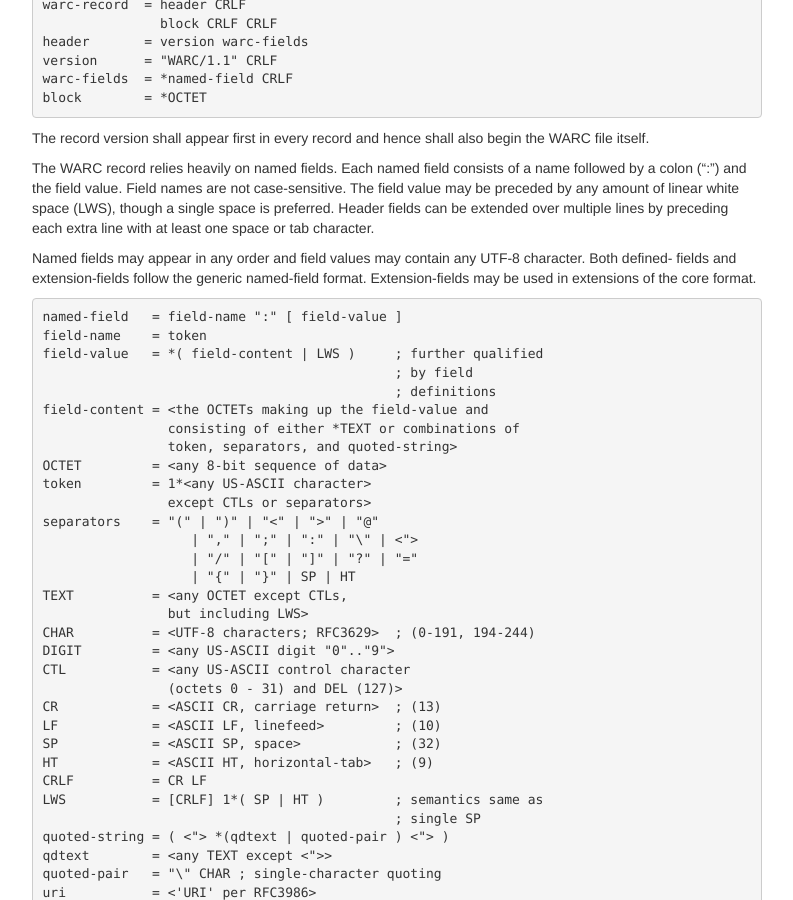
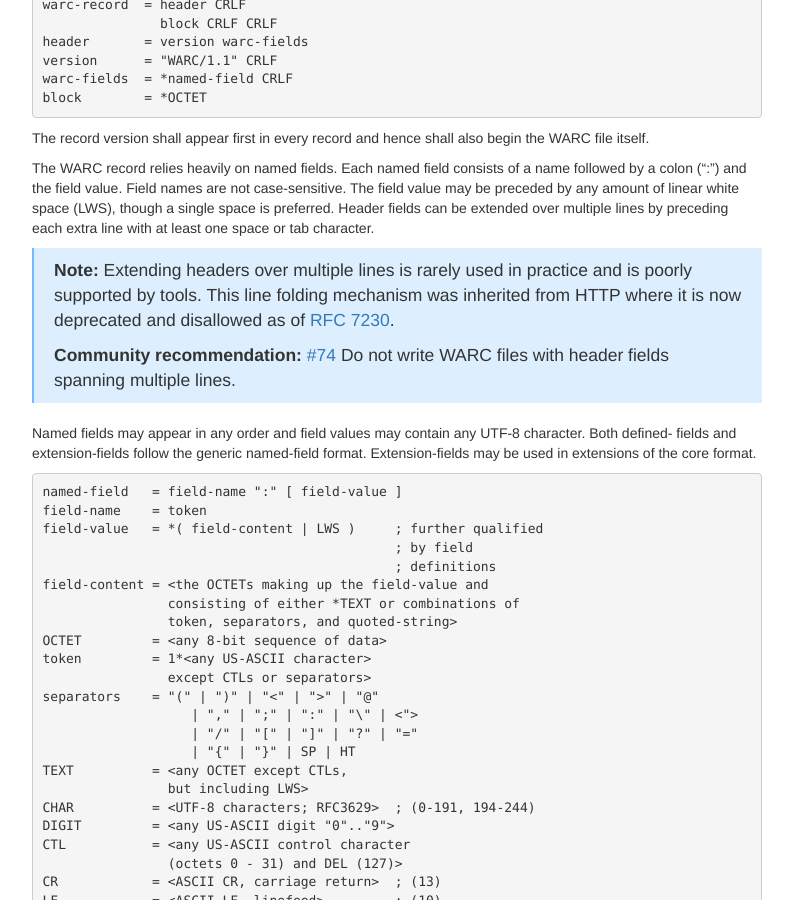
Before and after one commit to iipc/warc-specifications, a Jekyll site: the page built from specifications/warc-format/warc-1.1-annotated/index.md, in a window 1280 px wide and 900 px high, scrolled down 3452 px. Shown: the whole window, without its empty margins (433-1226 px from the left). Built offline with Jekyll 4.4.1, drawn with Linux system fonts in a browser that asks for light colours; nearby versions of some CDN libraries.

Commit message:
WARC/1.1 annotated: line folding #74

```diff
--- a/specifications/warc-format/warc-1.1-annotated/index.md
+++ b/specifications/warc-format/warc-1.1-annotated/index.md
@@ -261,6 +261,14 @@ names are not case-sensitive. The field value may be preceded by any
 amount of linear white space (LWS), though a single space is preferred.
 Header fields can be extended over multiple lines by preceding each
 extra line with at least one space or tab character.
+
+> **Note:** Extending headers over multiple lines is rarely used
+> in practice and is poorly supported by tools. This line folding
+> mechanism was inherited from HTTP where it is now deprecated and
+> disallowed as of [RFC 7230](https://datatracker.ietf.org/doc/html/rfc7230#section-3.2.4).
+>
+> **Community recommendation:**  [#74](https://github.com/iipc/warc-specifications/issues/74)
+> Do not write WARC files with header fields spanning multiple lines.
 
 Named fields may appear in any order and field values may contain any
 UTF-8 character. Both defined- fields and extension-fields follow the
```
